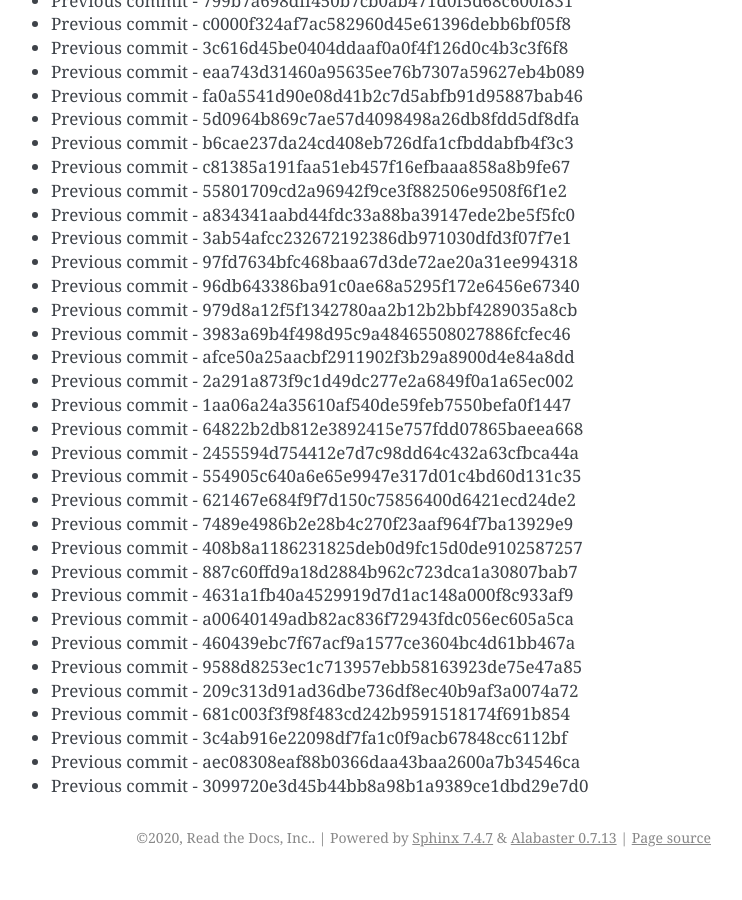
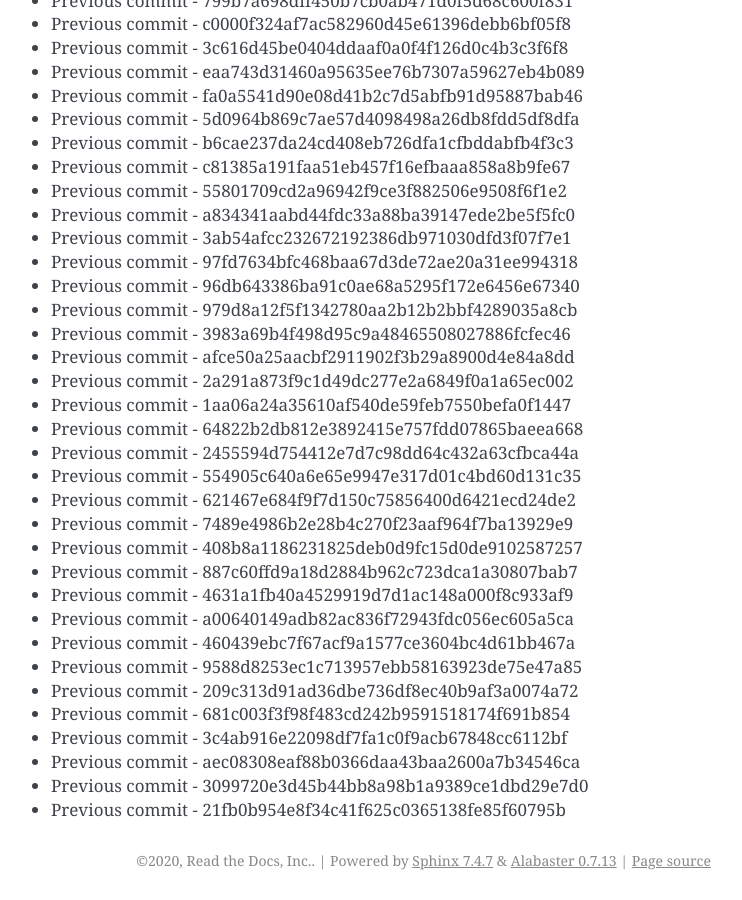
Before and after one commit to readthedocs/rtd-git-stresstest, a Sphinx documentation site: the page built from docs/updates.rst, in a window 1280 px wide and 900 px high, scrolled down 52675 px. Shown: the whole window, without its empty margins (399-1141 px from the left). Built offline with Sphinx 7.4.7, drawn with Linux system fonts in a browser that asks for light colours; before the commit the page ends 53552 px from its top, so only the background shows below that.

Commit message:
Generating commit from previous: 21fb0b954e8f34c41f625c0365138fe85f60795b

```diff
--- a/docs/updates.rst
+++ b/docs/updates.rst
@@ -2245,3 +2245,4 @@ It can be tested for any performance characteristics.
 * Previous commit - 3c4ab916e22098df7fa1c0f9acb67848cc6112bf
 * Previous commit - aec08308eaf88b0366daa43baa2600a7b34546ca
 * Previous commit - 3099720e3d45b44bb8a98b1a9389ce1dbd29e7d0
+* Previous commit - 21fb0b954e8f34c41f625c0365138fe85f60795b
```
